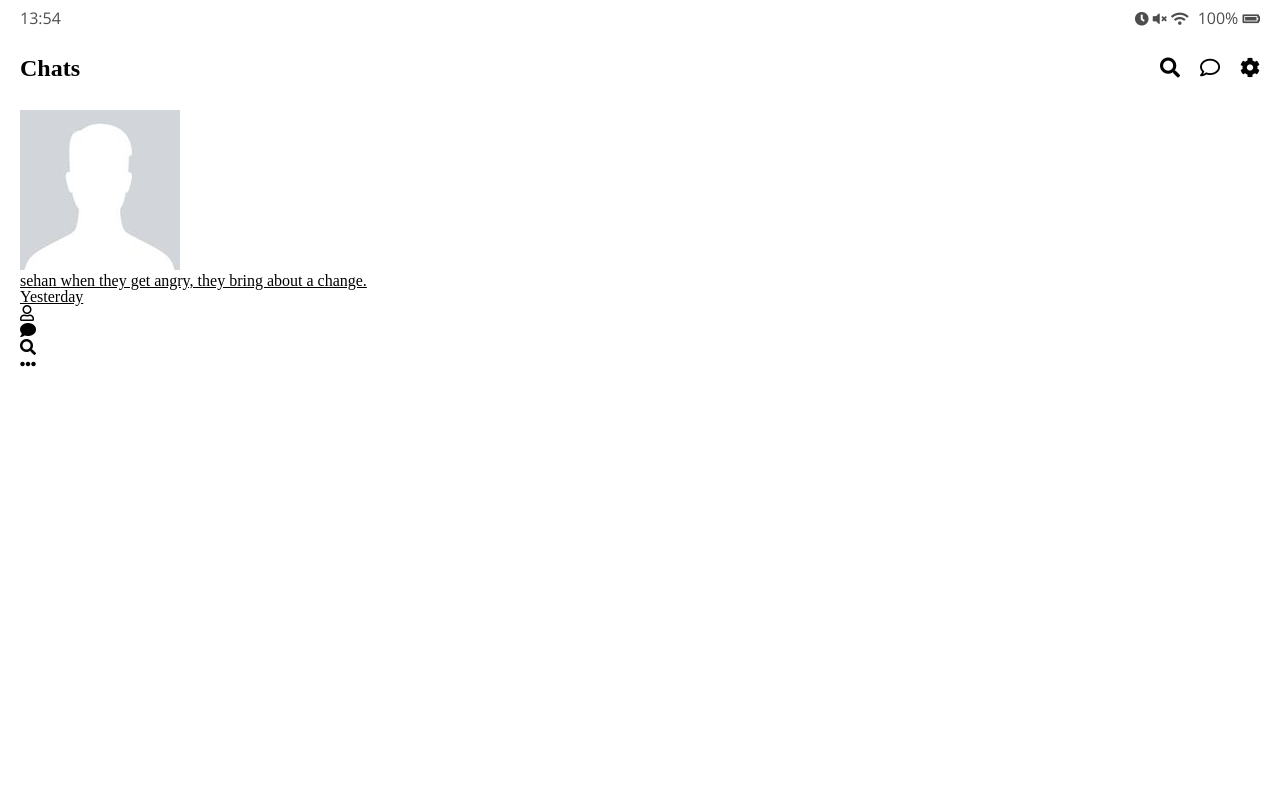
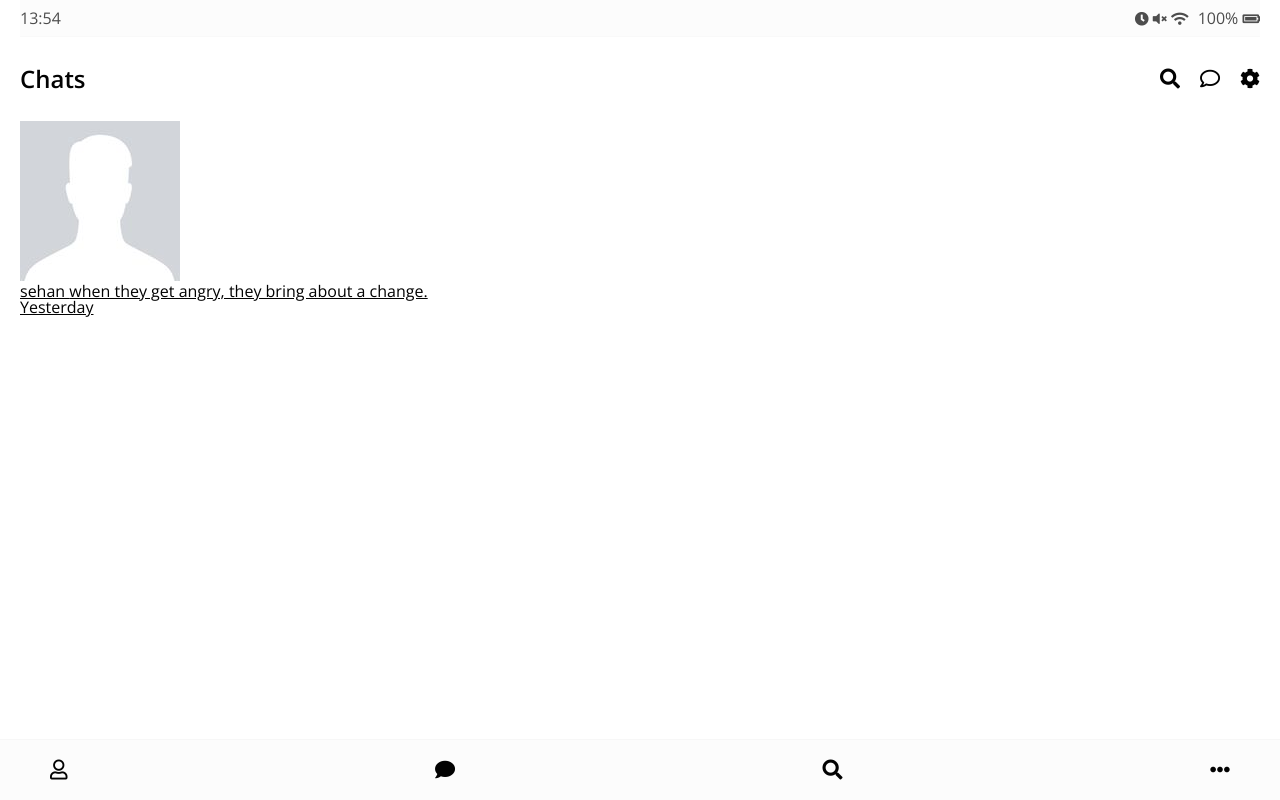
Before and after one commit to LeeSehan/kakao-clone, a plain HTML site: page index.html in a window 1280 px wide. Drawn offline with nearby package versions, Linux system fonts and the light colour scheme.

Commit message:
Navigation Bar part One

```diff
--- /dev/null
+++ b/css/nav-bar.css
@@ -0,0 +1,18 @@
+.nav {
+  position: fixed;
+  width: 100%;
+  background-color: #fcfcfc;
+  padding: 20px 50px;
+  left: 0px;
+  bottom: 0px;
+  border-top: 1px solid #f7f7f7;
+}
+
+.nav .nav__list {
+  display: flex;
+  justify-content: space-between;
+}
+
+.nav i {
+  font-size: 20px;
+}
--- a/css/status-bar.css
+++ b/css/status-bar.css
@@ -1,10 +1,15 @@
 .status-bar {
+  position: sticky;
+  width: 100%;
+  background-color: #fcfcfc;
+  padding: 10px 0px;
+  left: 0px;
+  top: 0px;
+  border-bottom: 1px solid #f7f7f7;
   display: flex;
   justify-content: space-between;
   margin-bottom: 30px;
   opacity: 0.7;
-  font-family: "Open Sans", -apple-system, BlinkMacSystemFont, "Segoe UI",
-    Roboto, Oxygen, Ubuntu, Cantarell, "Open Sans", "Helvetica Neue", sans-serif;
 }
 
 .status-bar i {
--- a/css/styles.css
+++ b/css/styles.css
@@ -2,11 +2,18 @@
 @import "reset.css";
 @import "status-bar.css";
 @import "header.css";
+@import "nav-bar.css";
+
+* {
+  box-sizing: border-box;
+}
 
 body {
   background-color: white;
-  padding: 10px 20px;
+  padding: 0px 20px;
   color: #020202;
+  font-family: "Open Sans", -apple-system, BlinkMacSystemFont, "Segoe UI",
+    Roboto, Oxygen, Ubuntu, Cantarell, "Open Sans", "Helvetica Neue", sans-serif;
 }
 
 a {
```
